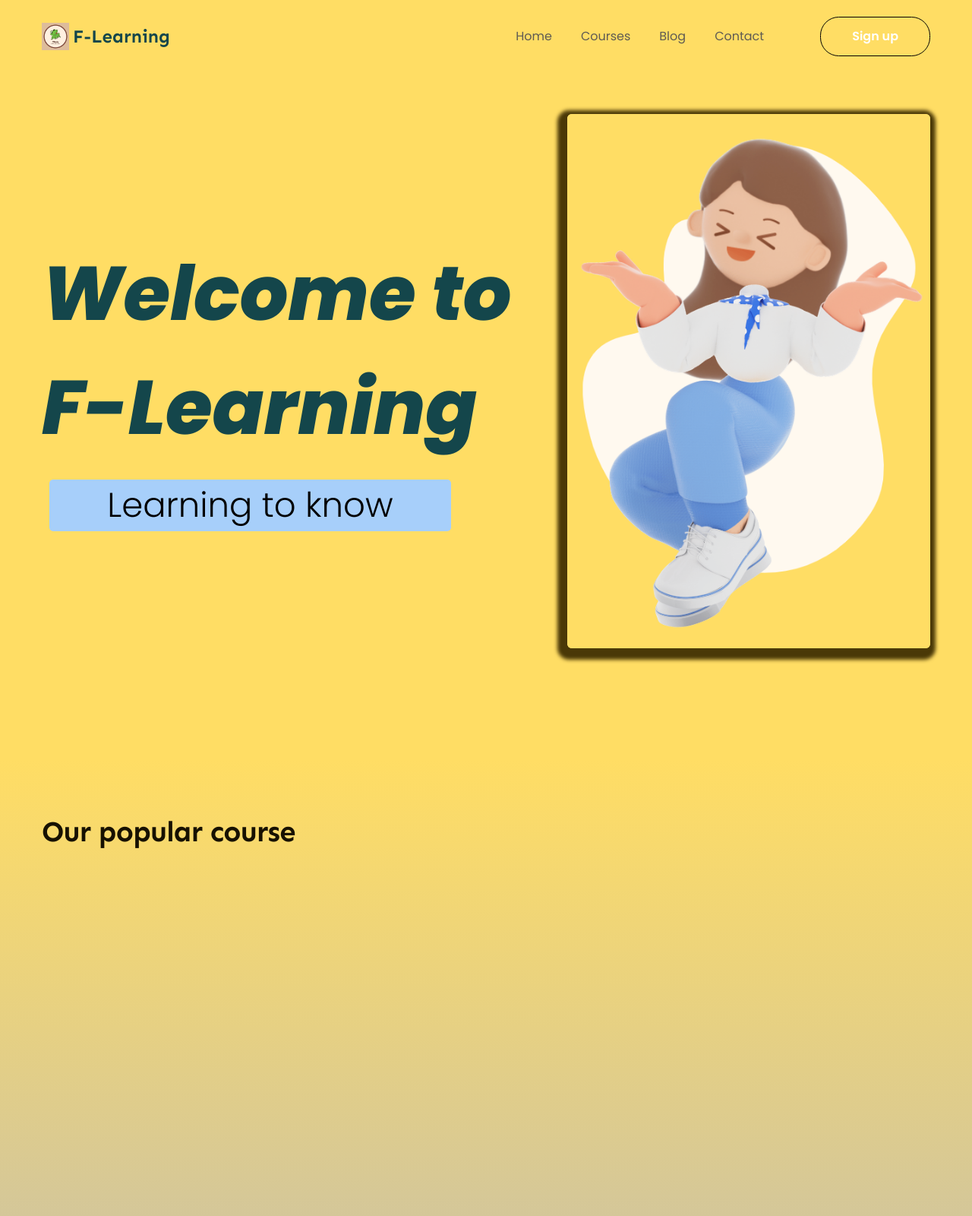
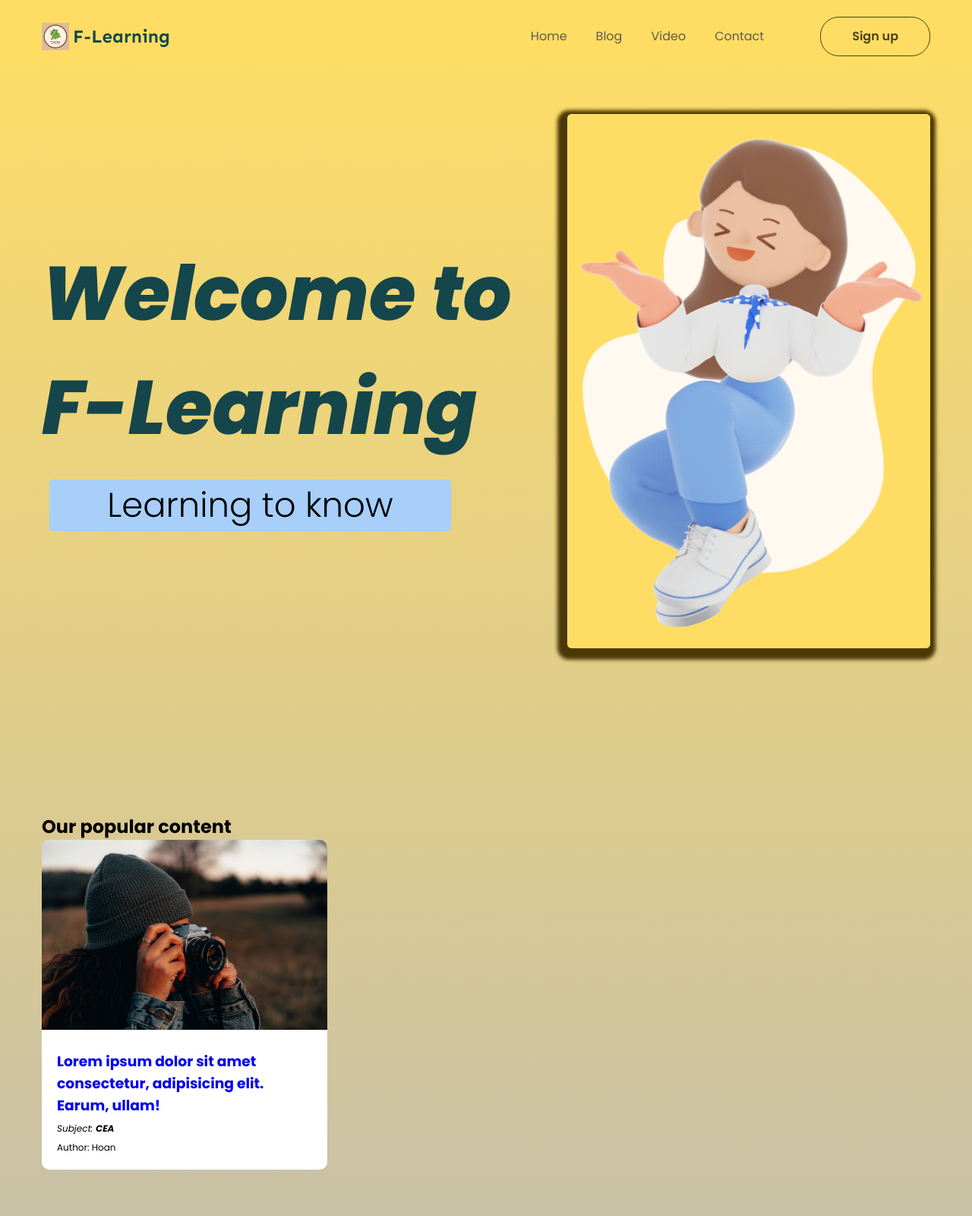
Before and after one commit to HoanFPTU/TestSSG104, a plain HTML site: page index.html in a window 1280 px wide. Shown: the top 1600 px of the page at 76% size. Drawn offline with Linux system fonts and the light colour scheme.

Commit message:
blog done

```diff
--- /dev/null
+++ b/asset/css/blog.scss
@@ -0,0 +1,70 @@
+body {
+  background-color: #ffb900;
+  background-image: linear-gradient(180deg, #ffdd64 0%, #bfbcb3 100%);
+}
+a {
+  text-decoration: none;
+}
+a:hover {
+  text-decoration: underline;
+}
+.body1 {
+  min-height: 100vh;
+  padding: 150px 0 65px 0;
+  display: flex;
+  flex-direction: column;
+  gap: 70px;
+  .contain-subjects {
+    width: 100%;
+    display: flex;
+    gap: 20px;
+    row-gap: 30px;
+    flex-wrap: wrap;
+    .subject {
+      display: flex;
+      align-items: center;
+      justify-content: center;
+      background-color: #0093e9;
+      background-image: linear-gradient(160deg, #0093e9 0%, #80d0c7 100%);
+
+      height: 150px;
+      width: calc(25% - 20px);
+      border-radius: 10px;
+      a {
+        padding: 30px;
+        font-weight: 700;
+        font-size: 24px;
+        color: #ffdd64;
+      }
+    }
+  }
+  .contain-items {
+    width: 100%;
+    display: flex;
+    gap: 10px;
+    row-gap: 50px;
+    flex-wrap: wrap;
+    .item {
+      border-radius: 10px;
+      background-color: #fff;
+      width: calc(33% - 10px);
+      img {
+        border-radius: 10px 10px 0px 0px;
+        width: 100%;
+        height: 250px;
+      }
+
+      .text-item {
+        padding: 20px;
+
+        display: flex;
+        flex-direction: column;
+        gap: 7px;
+      }
+      i,
+      p {
+        font-size: 12px;
+      }
+    }
+  }
+}
--- a/index.html
+++ b/index.html
@@ -4,7 +4,7 @@
     <meta charset="UTF-8" />
     <meta http-equiv="X-UA-Compatible" content="IE=edge" />
     <meta name="viewport" content="width=device-width, initial-scale=1.0" />
-    <title>F-Learning</title>
+    <title>Blog</title>
     <link rel="preconnect" href="https://fonts.googleapis.com" />
     <link rel="preconnect" href="https://fonts.gstatic.com" crossorigin />
     <link
@@ -19,21 +19,18 @@
       referrerpolicy="no-referrer"
     />
     <link rel="stylesheet" href="index.css" />
-    <link rel="shortcut icon" type="image/x-icon" href="img/favicon.ico" />
+    <link rel="shortcut icon" type="image/x-icon" href="img/f-study.png" />
   </head>
   <body>
     <div class="block1">
       <div class="sticky">
         <header class="header">
-          <img
-            src="img/z4382704340298_0d72e2246aee06f7f27a585b593bbf30.jpg"
-            alt=""
-          />
+          <img src="img/f-study.png" alt="" />
           <p>F-Learning</p>
           <ul>
-            <li><a href="">Home</a></li>
-            <li><a href="">Courses</a></li>
-            <li><a href="">Blog</a></li>
+            <li><a href="./index.html">Home</a></li>
+            <li><a href="blog.html">Blog</a></li>
+            <li><a href="">Video</a></li>
             <li><a href="">Contact</a></li>
           </ul>
           <button class="btn" id="1">Sign up</button>
@@ -51,9 +48,27 @@
         </div>
       </div>
     </div>
-    <div class="block2">
-      <div class="content">
-        <h2 class="title">Our popular course</h2>
+    <div class="content">
+      <div class="block2 body1">
+        <h2 class="title">Our popular content</h2>
+        <div class="contain-items">
+          <div class="item">
+            <img
+              src="./img/blog/photo-1575936123452-b67c3203c357.jfif"
+              alt=""
+            />
+            <div class="text-item">
+              <h3 class="title">
+                <a href="./index.html"
+                  >Lorem ipsum dolor sit amet consectetur, adipisicing elit.
+                  Earum, ullam!</a
+                >
+              </h3>
+              <i>Subject: <b>CEA</b> </i>
+              <p>Author: Hoan</p>
+            </div>
+          </div>
+        </div>
       </div>
     </div>
   </body>
--- a/index.scss
+++ b/index.scss
@@ -8,16 +8,13 @@
   --primary-color: #ffb900;
 }
 body {
+  background-color: #ffb900;
+  background-image: linear-gradient(180deg, #ffdd64 0%, #bfbcb3 100%);
 }
-
 .content {
   max-width: 1170px;
   margin: auto;
 }
-.block1 {
-  height: 1000px;
-  background-color: #ffdd64;
-  width: 100%;
 .sticky {
   padding-bottom: 26px;
   position: fixed;
@@ -80,12 +77,10 @@ body {
 
       text-align: center;
       border: none;
-        color: #ffffff;
-        background-color: #171100;
     }
     .btn {
-        color: white;
-        border: 1px solid black;
+      color: rgba(0, 0, 0, 0.714);
+      border: 1px solid rgba(0, 0, 0, 0.714);
       cursor: pointer;
       position: relative;
       background-color: transparent;
@@ -102,22 +97,32 @@ body {
       top: 0;
       width: 100%;
       height: 100%;
-        background-color: black;
+      background-color: rgba(0, 0, 0, 0.714);
+
       transform: translateX(-100%);
       transition: all 0.3s;
       z-index: -1;
     }
 
-      .btn:hover::before {
+    .btn:hover {
+      color: white;
+      &::before {
         transform: translateX(0);
       }
     }
   }
+}
+.block1 {
+  height: 1000px;
+
+  width: 100%;
+
   .block1__body {
     padding: 150px 0 65px 0;
     display: flex;
     align-items: center;
     gap: 70px;
+
     .left {
       width: 60%;
       .title {
@@ -152,21 +157,42 @@ body {
   height: 900px;
   width: 100%;
   padding-top: 70px;
-  background-color: #ffb900;
-  background-image: linear-gradient(180deg, #ffdd64 0%, #bfbcb3 100%);
 
-  .content {
-    .title {
-      font-family: "Sen";
-      font-style: normal;
-      font-weight: 700;
-      font-size: 38px;
-      line-height: 48px;
-      /* identical to box height, or 126% */
+  // display: flex;
+  // flex-direction: column;
+  .contain-items {
+    width: 100%;
+    display: flex;
+    gap: 10px;
+    row-gap: 50px;
+    flex-wrap: wrap;
+    .item {
+      border-radius: 10px;
+      background-color: #fff;
+      width: calc(33% - 10px);
+      img {
+        border-radius: 10px 10px 0px 0px;
+        width: 100%;
+        height: 250px;
+      }
 
-      letter-spacing: -0.02em;
+      .text-item {
+        padding: 20px;
 
-      color: #171100;
+        display: flex;
+        flex-direction: column;
+        gap: 7px;
+      }
+      i,
+      p {
+        font-size: 12px;
       }
     }
   }
+}
+a {
+  text-decoration: none;
+}
+a:hover {
+  text-decoration: underline;
+}
```
Also changed, not shown: blog.html (added, +364 -0 lines), asset/css/blog.css (added), blog/CEA/blog1.html (added), img/blog/photo-1575936123452-b67c3203c357.jfif (added), img/f-study.png (added), img/favicon.ico (deleted), img/z4382704340298_0d72e2246aee06f7f27a585b593bbf30.jpg (deleted), index.css, taisudung.html (added), 3 other files. Lines whose indentation alone changed are shown as unchanged.
